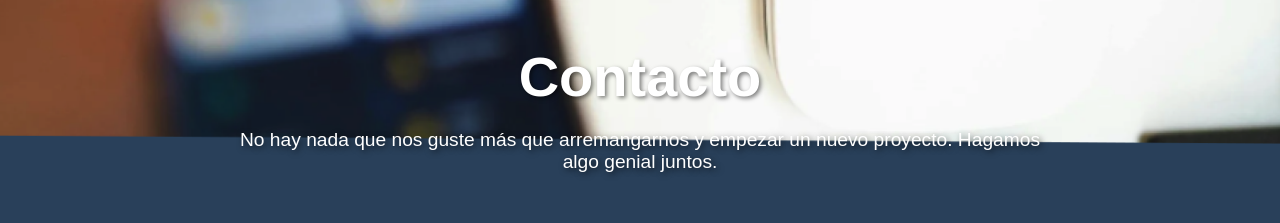
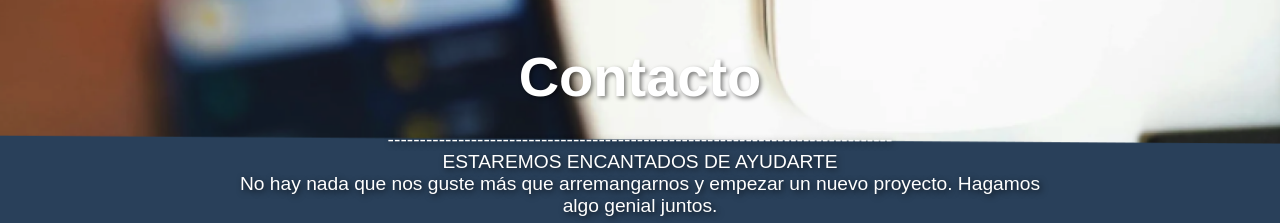
Before and after one commit to TechMove-AW/FixNow-LandingPage, a website: page index.html in a window 1280 px wide. Shown: the part 4880-5103 px from the top of the page. Drawn offline with Linux system fonts and the light colour scheme; a web font is replaced by a local one.

Commit message:
load: new index.html

```diff
--- a/index.html
+++ b/index.html
@@ -411,8 +411,8 @@
       <div class="contactWrapper">
          <h2 class="contactTitle" data-es="Contacto" data-en="Contact">Contacto</h2>
         <div class="contactMessage">
-          <p>  </p>
-          <p>  </p>
+          <p>-------------------------------------------------------------------------------</p>
+          <p>ESTAREMOS ENCANTADOS DE AYUDARTE</p>
           <p data-es="No hay nada que nos guste más que arremangarnos y empezar un nuevo proyecto. Hagamos algo genial juntos." data-en="There's Nothing We Like More Than Rolling Up Our Sleeves And Starting A Brand New Project. Let's Make Something Great Together.">
             No hay nada que nos guste más que arremangarnos y empezar un nuevo proyecto.
             Hagamos algo genial juntos.
```
